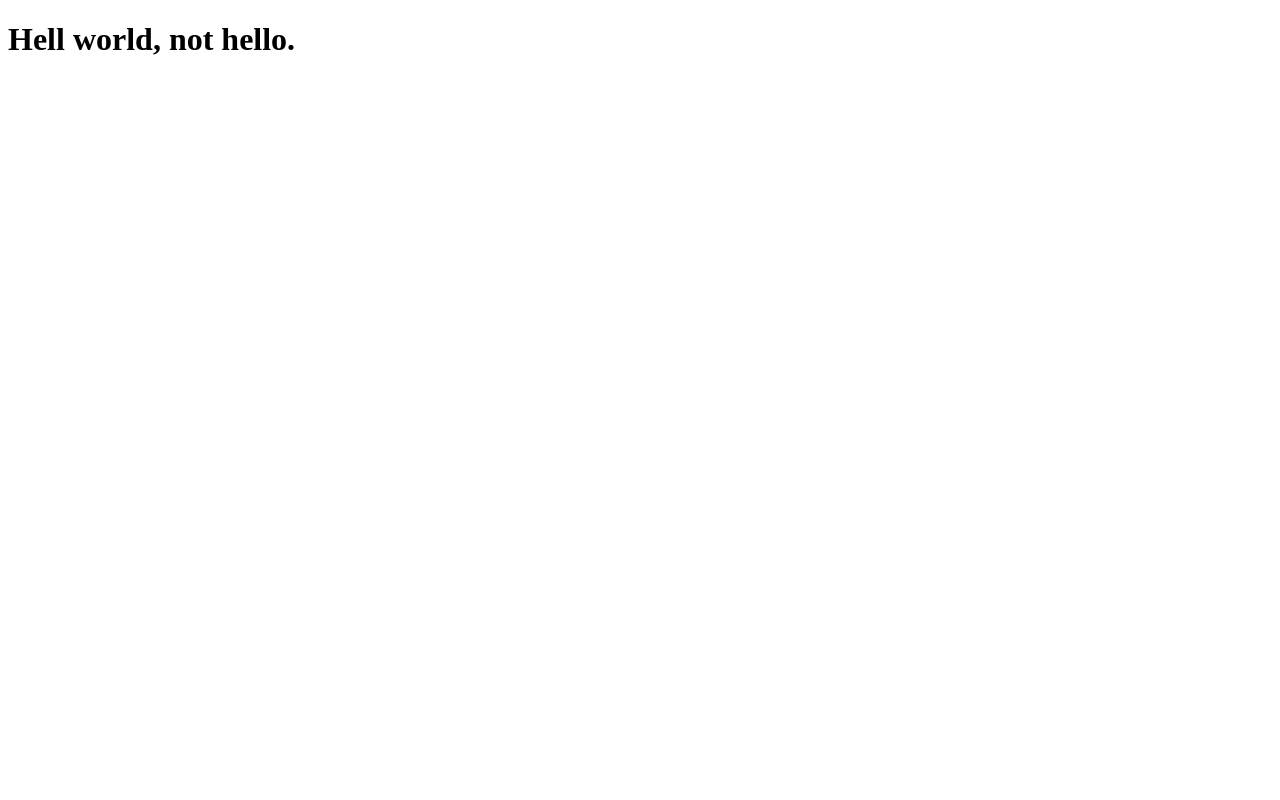
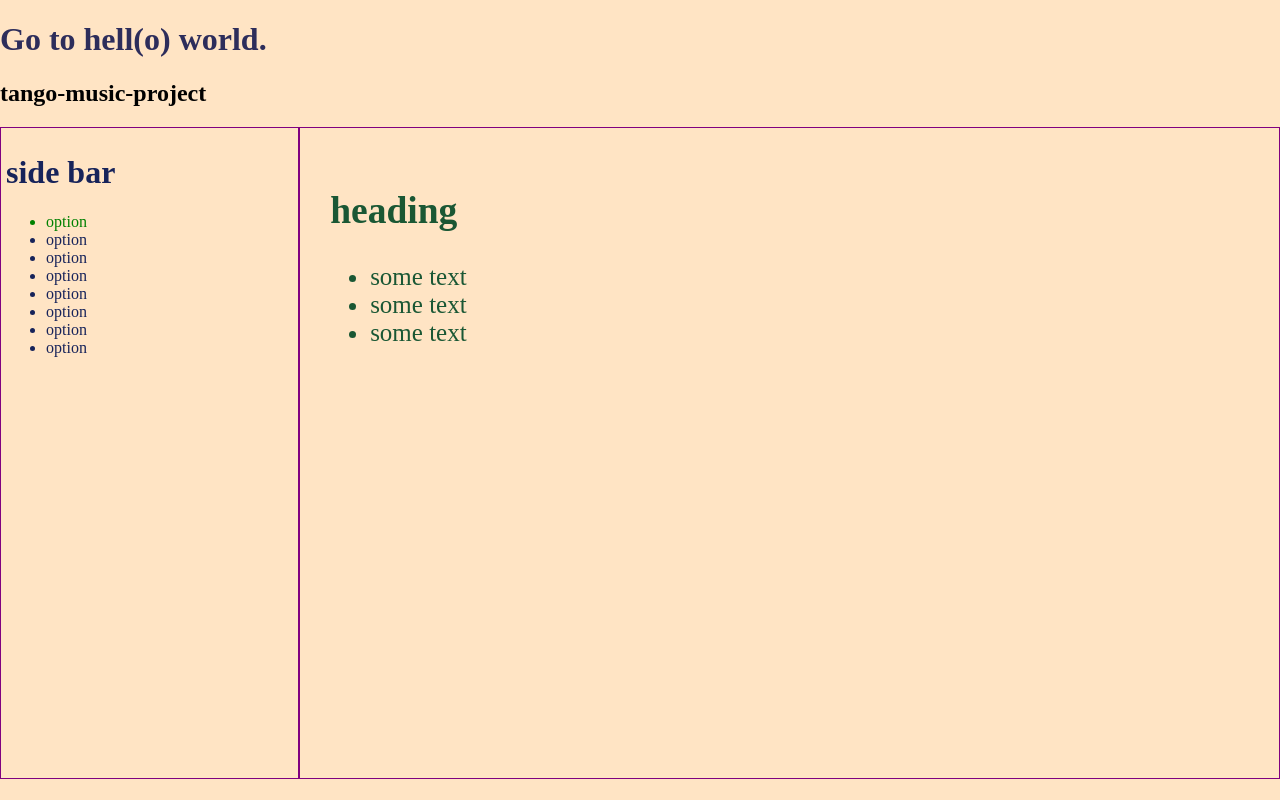
Before and after one commit to kolaroski/tango-music, a React app: page / in a window 1280 px wide. Built offline with nearby package versions, Linux system fonts and the light colour scheme.

Commit message:
components exercise - stuck on props type defining

```diff
--- /dev/null
+++ b/src/components/App.css
@@ -0,0 +1,15 @@
+.testColor {
+  color: rgb(45, 45, 91);
+}
+
+.displayStyle {
+  display: flex;
+}
+
+.setBiggerTextTest {
+  font-size: 25px;
+}
+
+.greenText {
+  color: rgb(26, 87, 52);
+}
--- a/src/components/App.tsx
+++ b/src/components/App.tsx
@@ -1,7 +1,21 @@
+import SideBar from "./SideBar";
+import Container from "./Container";
+import "./App.css";
+import Content from "./Content";
+
 function App() {
   return (
     <div>
-      <h1>Hell world, not hello.</h1>
+      <div>
+        <h1 className="testColor">Go to hell(o) world.</h1>
+        <h2>tango-music-project</h2>
+      </div>
+      <div className="displayStyle">
+        <SideBar />
+        <Container className="setBiggerTextTest greenText">
+          <Content />
+        </Container>
+      </div>
     </div>
   );
 }
--- /dev/null
+++ b/src/components/Container.tsx
@@ -0,0 +1,19 @@
+import "./container.css";
+
+//  !!! props is of 'any' type...
+function Container(props) {
+  const classes = "borderBox " + props.className;
+  return <div className={classes}>{props.children}</div>;
+}
+
+// type Props = {
+//   className: string;
+//   children: JSX.Element;
+// };
+
+// const Container = ({ className, children }: Props) => {
+//   const classes = "borderBox " + className;
+//   return <div className={classes}>{children}</div>;
+// };
+
+export default Container;
--- /dev/null
+++ b/src/components/Content.tsx
@@ -0,0 +1,14 @@
+function Content() {
+  return (
+    <div>
+      <h2>heading</h2>
+      <ul>
+        <li>some text</li>
+        <li>some text</li>
+        <li>some text</li>
+      </ul>
+    </div>
+  );
+}
+
+export default Content;
--- /dev/null
+++ b/src/components/SideBar.tsx
@@ -0,0 +1,21 @@
+import "./sideBar.css";
+
+function SideBar() {
+  return (
+    <div className="sideBarBox fontColorTest">
+      <h1>side bar</h1>
+      <ul>
+        <li style={{ color: "green" }}>option</li>
+        <li className="fontColorTest">option</li>
+        <li>option</li>
+        <li>option</li>
+        <li>option</li>
+        <li>option</li>
+        <li>option</li>
+        <li>option</li>
+      </ul>
+    </div>
+  );
+}
+
+export default SideBar;
--- /dev/null
+++ b/src/components/container.css
@@ -0,0 +1,9 @@
+.borderBox {
+  border: 1px solid purple;
+  padding: 30px;
+  width: 80vw;
+}
+
+.blaBla {
+  color: red;
+}
--- /dev/null
+++ b/src/components/sideBar.css
@@ -0,0 +1,10 @@
+.sideBarBox {
+  border: 1px solid purple;
+  height: 80vh;
+  width: 25vw;
+  padding: 5px;
+}
+
+.fontColorTest {
+  color: rgb(23, 35, 90);
+}
--- /dev/null
+++ b/src/index.css
@@ -0,0 +1,4 @@
+body {
+  margin: 0;
+  background-color: bisque;
+}
--- a/src/index.html
+++ b/src/index.html
@@ -3,7 +3,7 @@
   <head>
     <meta charset="UTF-8" />
     <meta name="viewport" content="width=device-width, initial-scale=1.0" />
-    <title>React Webpack Project draft</title>
+    <title>tango-music tsx draft ana</title>
   </head>
   <body>
     <div id="root"></div>
--- a/src/index.tsx
+++ b/src/index.tsx
@@ -4,6 +4,8 @@ import { render } from "react-dom";
 
 import App from "./components/App";
 
+import "./index.css";
+
 // const root = ReactDOM.createRoot(document.getElementById("root")!);
 // root.render(<App />);
 
```
